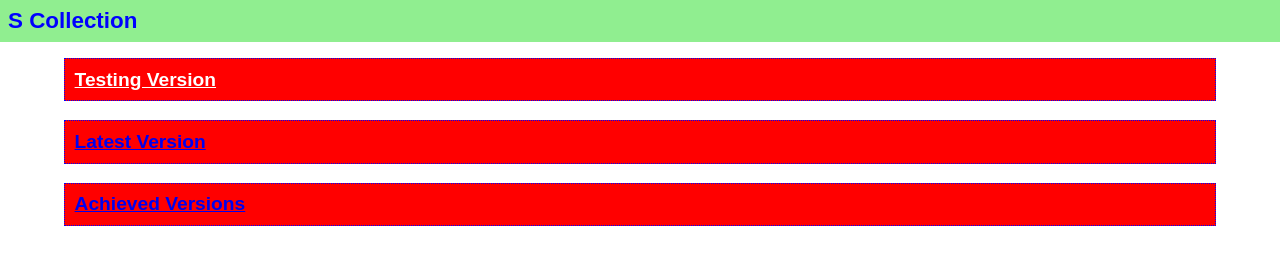
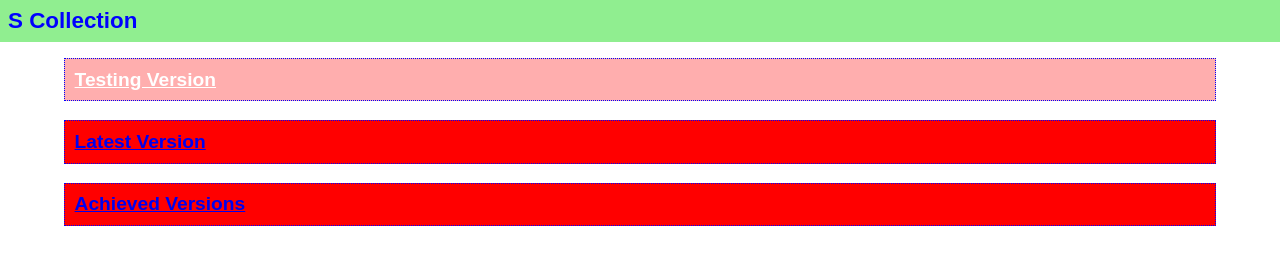
Before and after one commit to sachinkumarrajput/public, a plain HTML site: page index.html in a window 1280 px wide. In both pictures the pointer is over the link "Testing Version". Drawn offline with Linux system fonts and the light colour scheme.

Commit message:
anchor edit 2
hover edit

```diff
--- a/main.css
+++ b/main.css
@@ -32,4 +32,5 @@ article a{
 }
 article a:hover{
 	color: white;
+	background-color: #ffaeae;
 }
```
